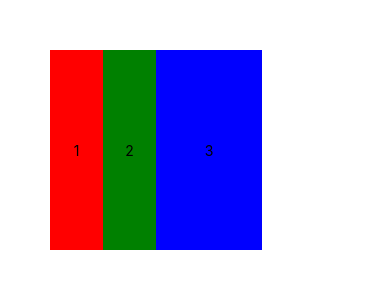
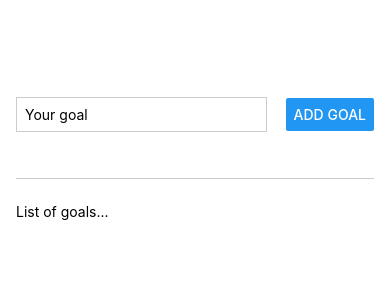
Before and after one commit to saniok333/rn-goal-list, a React Native app: screen / in a window 390 px wide. Shown: the top 300 px of the page. Built offline with nearby package versions, Linux system fonts and the light colour scheme.

Commit message:
Firtst basic layout

```diff
--- a/App.js
+++ b/App.js
@@ -2,53 +2,14 @@
 
 const App = () => {
   return (
-    <View
-      style={{
-        padding: 50,
-        flexDirection: 'row',
-        width: '80%',
-        height: 300,
-        justifyContent: 'space-around',
-        alignItems: 'stretch',
-      }}
-    >
-      <View
-        style={{
-          flex: 1,
-          backgroundColor: 'red',
-          justifyContent: 'center',
-          alignItems: 'center',
-        }}
-      >
-        <Text>1</Text>
+    <View style={styles.appContainer}>
+      <View style={styles.inputContainer}>
+        <TextInput style={styles.textInput} placeholder="Your goal" />
+        <Button title="Add Goal" />
       </View>
-      <View
-        style={{
-          flex: 1,
-          backgroundColor: 'green',
-          justifyContent: 'center',
-          alignItems: 'center',
-        }}
-      >
-        <Text>2</Text>
+      <View style={styles.goalsContainer}>
+        <Text>List of goals...</Text>
       </View>
-      <View
-        style={{
-          flex: 2,
-          backgroundColor: 'blue',
-          justifyContent: 'center',
-          alignItems: 'center',
-        }}
-      >
-        <Text>3</Text>
-      </View>
-      {/* <View style={styles.inputContainer}>
-        <TextInput style={styles.textInput} placeholder="Your goal" />
-        <Button title="Add goal" />
-      </View>
-      <View>
-        <Text>List of goals...</Text>
-      </View> */}
     </View>
   );
 };
@@ -56,18 +17,28 @@
 export default App;
 
 const styles = StyleSheet.create({
-  // appContainer: {
-  //   padding: 50,
-  // },
-  // inputContainer: {
-  //   flexDirection: 'row',
-  //   justifyContent: 'space-between',
-  // },
-  // textInput: {
-  //   borderWidth: 1,
-  //   borderColor: '#cccccc',
-  //   width: '80%',
-  //   marginRight: 8,
-  //   padding: 8,
-  // },
+  appContainer: {
+    paddingTop: 50,
+    paddingHorizontal: 16,
+    flex: 1,
+  },
+  inputContainer: {
+    flex: 1,
+    flexDirection: 'row',
+    justifyContent: 'space-between',
+    alignItems: 'center',
+    marginBottom: 24,
+    borderBottomWidth: 1,
+    borderBottomColor: '#cccccc',
+  },
+  textInput: {
+    borderWidth: 1,
+    borderColor: '#cccccc',
+    width: '70%',
+    marginRight: 8,
+    padding: 8,
+  },
+  goalsContainer: {
+    flex: 5,
+  },
 });
```
